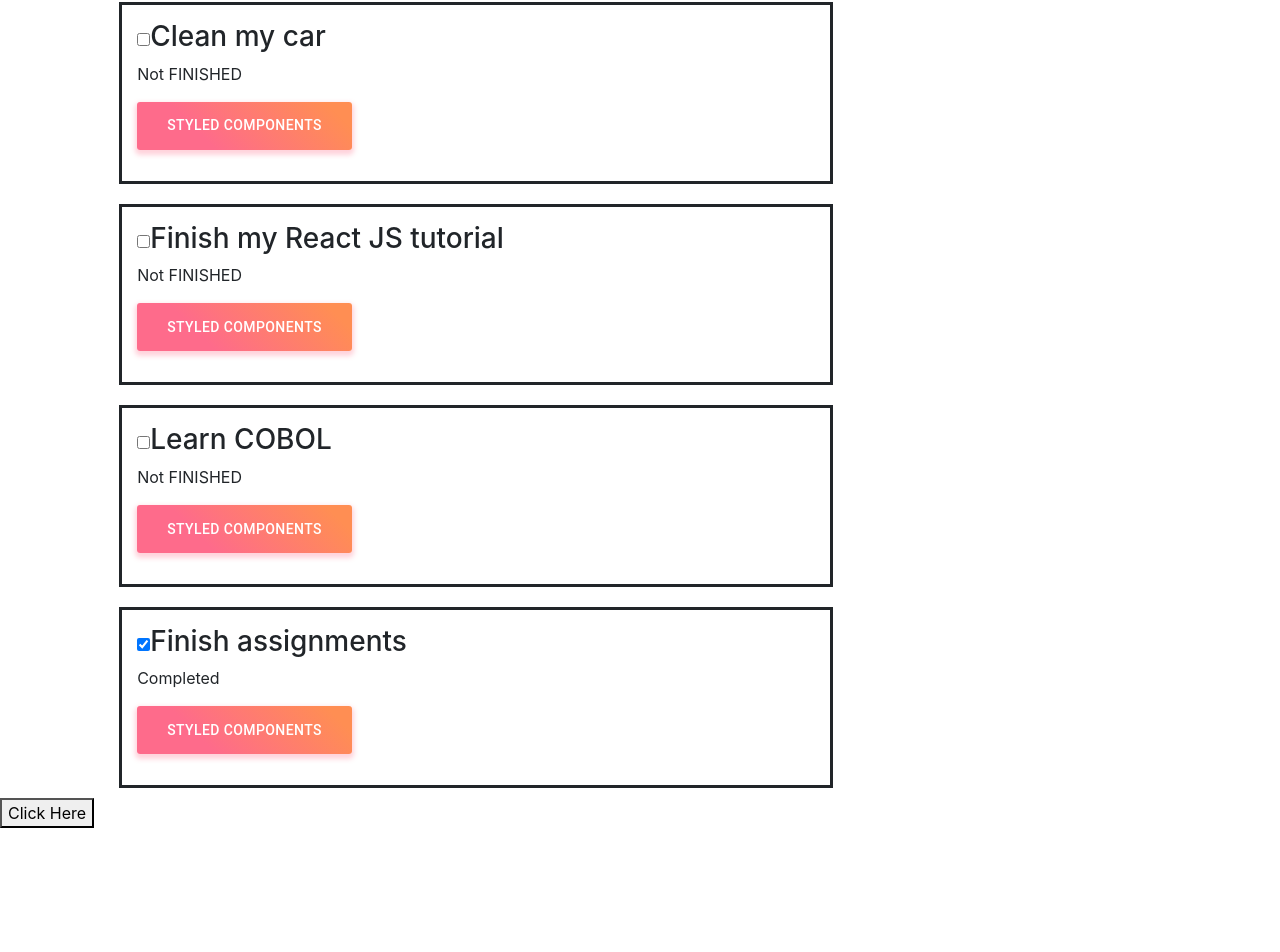
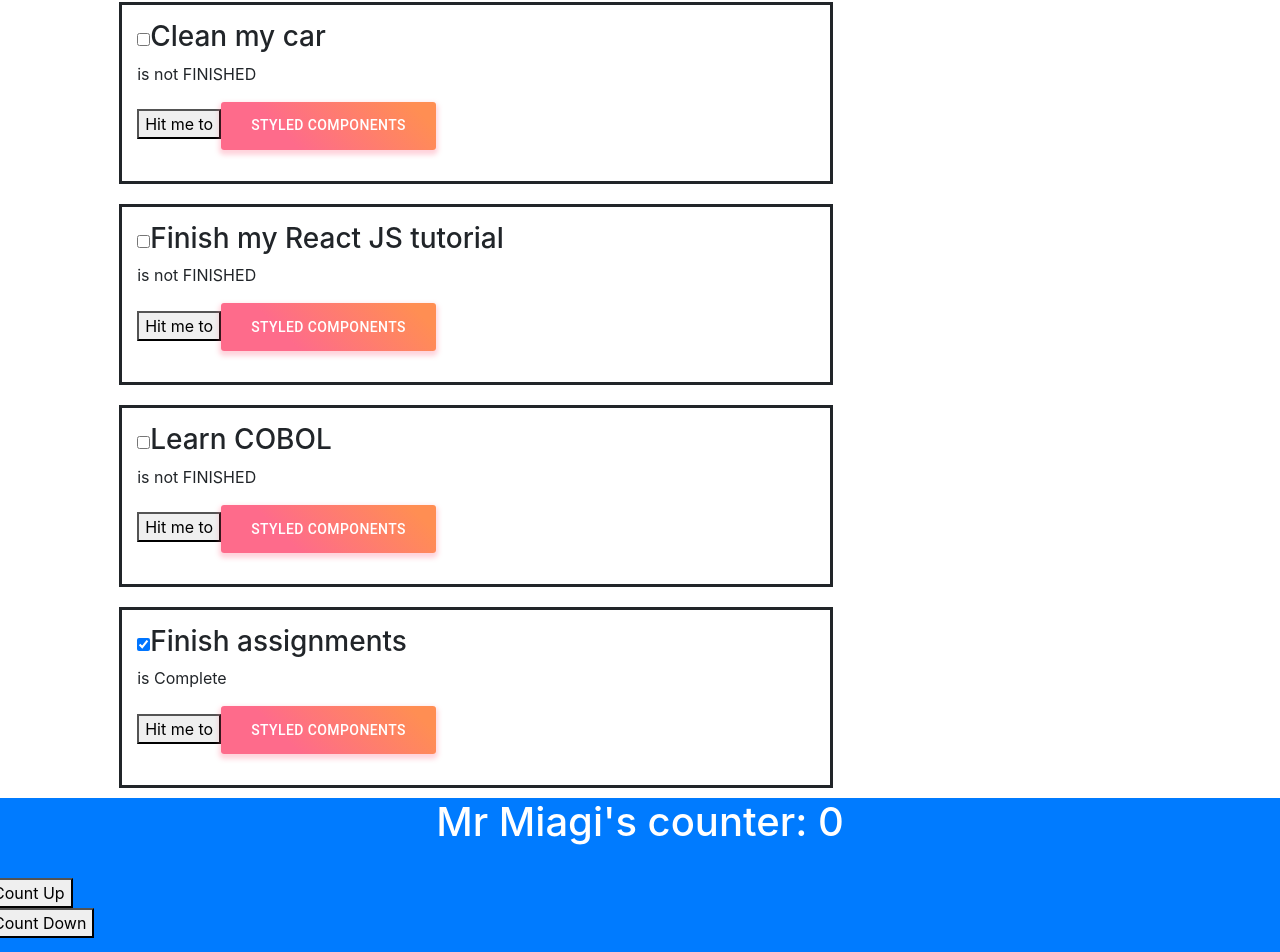
Before and after one commit to aondoe/toDoApp, a React (Create React App) app in the folder todo/: page / in a window 1280 px wide. Shown: the part 1072-2024 px from the top of the page. Before the commit the page ends 1900 px from the top, so only its background shows below. Built offline with nearby package versions, Linux system fonts and the light colour scheme.

Commit message:
Created Class components SideMenu.js and ToDoClass.js, ToDoClass is the same file as ToDoFormat.js, it's just converted to a Class

```diff
--- /dev/null
+++ b/todo/src/SideMenu.js
@@ -0,0 +1,63 @@
+import React from 'react';
+import './todo.css'
+
+
+class SideMenu extends React.Component{
+
+    constructor(){
+        super();
+
+        this.state={
+            counter:0,
+            name:"Mr Miagi's",
+            isLoggedIn:true
+        }
+
+//To use a method you created on a state, you need to bind the method, like so bellow.
+        this.increment=this.increment.bind(this);
+// Here is another method below to decrement the counter number.
+        this.decrement=this.decrement.bind(this);
+    }
+
+    increment(){    //Define a method to deal with state called increment
+// this.setState({counter:this.state.counter+1})                <!------------------This is discouraged
+
+        this.setState((oldState)=>{//<!----------------This is the correct way to to deal with state.
+            return{counter: oldState.counter+1}
+        })
+    }
+
+//Below is a method to attach to the state object property: 'counter' and it will decrease the counter property.
+    decrement(){//Define a method to deal with state called increment
+// this.setState({counter:this.state.counter-1})<!------------------This is discouraged
+
+        this.setState((oldState)=>{ //<!----------------This is the correct way to to deal with state.
+            return{counter: oldState.counter-1}
+        })
+    }
+
+    render(){
+        return (
+            <div>
+                <div class="row">
+                    <div class="col-lg-4"></div>
+                        <div class="sideAtt bg-primary text-white">
+                            <span class="text-center text-white">
+                                    <h1>
+                                        {this.state.name} counter: {this.state.counter}
+                                    </h1>
+                            </span>
+                            <br/>
+                            <button onClick={this.increment}>Count Up</button>  {/*Increase the number in the counter*/}
+                            <br/>
+                            <button onClick={this.decrement}>Count Down</button>    {/*Decrease the number in the counter*/}
+                            <br/>
+                            <br/>
+                                    {this.state.isLoggedIn?this.state.name+" is logged in": "You're not logged in"}
+                        </div>
+                </div>
+            </div>
+        )}
+}
+
+export default SideMenu;
--- /dev/null
+++ b/todo/src/ToDoClass.js
@@ -0,0 +1,52 @@
+import React from 'react';
+import ReactDOM from 'react-dom';
+import MyButton from "./Button";
+import Button from '@material-ui/core/Button';
+import "./todo.css";
+
+let taskClass="taskBox";
+let count=0;
+
+function counter(){
+    count++;
+}
+
+class ToDoClass extends React.Component{
+    constructor(){
+    super();
+        this.state={
+            count: 0
+        }
+    }
+// On Class components the props parameter, is not defined like this : Function ToDoClass(props) as in functional components
+//, but instead every time you write props it needs to be written like this: this.props.item.finished instead of props.item.finished
+
+    render(){
+    return(
+        <div>
+         <div class="row">
+             <div class="col-lg-1">
+                </div>
+                 <div class="col-lg-7">
+                    <div class={taskClass}>
+                            <h3>
+                                <input type="checkbox"  checked={this.props.item.finished} onchange={()=>alert("There was a change")}/>
+                                    {this.props.task_name}
+                            </h3>
+                                <p class="response">
+                                    {this.props.item.finished?"is Complete":"is not FINISHED"}
+                                </p>
+                                <p>
+                                    <button onClick="counter()">Hit me to </button>
+                                    <MyButton>This will do something in the future</MyButton>
+                                </p>
+                        </div>
+                    </div>
+                <div class="col-lg-4">
+                </div>
+             </div>
+        </div>
+    )}
+}
+
+export default ToDoClass;
--- a/todo/src/ToDoFormat.js
+++ b/todo/src/ToDoFormat.js
@@ -17,9 +17,10 @@ function ToDoFormat(props){
                             <h3>
                                 <input type="checkbox"  checked={props.item.finished} onchange={()=>alert("There was a change")}/>
                                     {props.task_name}
+
+                                    {props.item.finished?" True":"Not True"};
                             </h3>
                                 <p class="response" onclick="alert('Suspend')">
-                                    {props.item.finished?"Completed":"Not FINISHED"}
                                 </p>
                                 <p>
                                     <MyButton>This will do something in the future</MyButton>
--- a/todo/src/ToDoModel.js
+++ b/todo/src/ToDoModel.js
@@ -1,7 +1,9 @@
 import React from 'react';
 import todoList from "./TodoList";
-import ToDoFormat from './ToDoFormat';
-import './todo.css';
+// import ToDoFormat from './ToDoFormat';       This is a functional component
+import ToDoClass from './ToDoClass';        //This is a component created using class
+import './todo.css';    //css file for todoApp
+import SideMenu from './SideMenu'   //This is a test
 
 /**
  * If a line is commented out, that menas that it is part of the functional method of creating components.
@@ -12,11 +14,11 @@ import './todo.css';
 
 //let ourTasks=todoList.map(tasks=> <ToDoFormat key={tasks.id} task_name={tasks.task_name} finished={tasks.finshed} item={tasks} />);
 
-document.title="To Do List";
+document.title="To Do List";        //Change the window title at the top.
 
-function clickY(){      //Test function to test event handling.
-    alert("Go AWAY You troll!");
-}
+const clicky=function (){      //Test function to test event handling.
+    alert("Go AWAY You troll!")
+};
 
 /*
  * This is the class way to make a component. If you don't write the extends keyword with React.Component you will have to import
@@ -29,7 +31,7 @@ function clickY(){      //Test function to test event handling.
         constructor(){
             super();    //The super() allows us to set our own variables.
                 this.state={
-                    todos: todoList //In the class based component this will set todos to state.
+                    todos: todoList //In the class based component this will set 'todos' to value todoList, which will set the state.
                 }
     }
 
@@ -37,14 +39,24 @@ render(){   //Render method only applies to class-formed components
 
 /**
  * The line below allows us to create a variable which will hold the array 'todoList' with the higher order function .map()
-*/
-const ourTasks=todoList.map(tasks=> <ToDoFormat key={tasks.id} task_name={tasks.task_name} finished={tasks.finshed} item={tasks} />);
-        return(
+ *
+ *
+ */
+const ourTasks=this.state.todos.map(tasks=>
+        <ToDoClass
+            key={tasks.id}
+            task_name={tasks.task_name}
+            finished={tasks.finshed}
+            item={tasks}
+        />);
+
+const sideMenu=<SideMenu counter={0}/>
+
+return(
             <div>
                 <h1 id="todoHead">To Do List</h1>
                     {ourTasks}
-
-                    <button onMouseOver={clickY}>Click Here</button>
+                    {sideMenu}
 
             </div>
         )
--- a/todo/src/todo.css
+++ b/todo/src/todo.css
@@ -19,3 +19,7 @@ body{
     padding:15px;
     border:3px solid red;
 }
+.sideAtt{
+    min-height:100px;
+    min-width:100%;
+}
```
